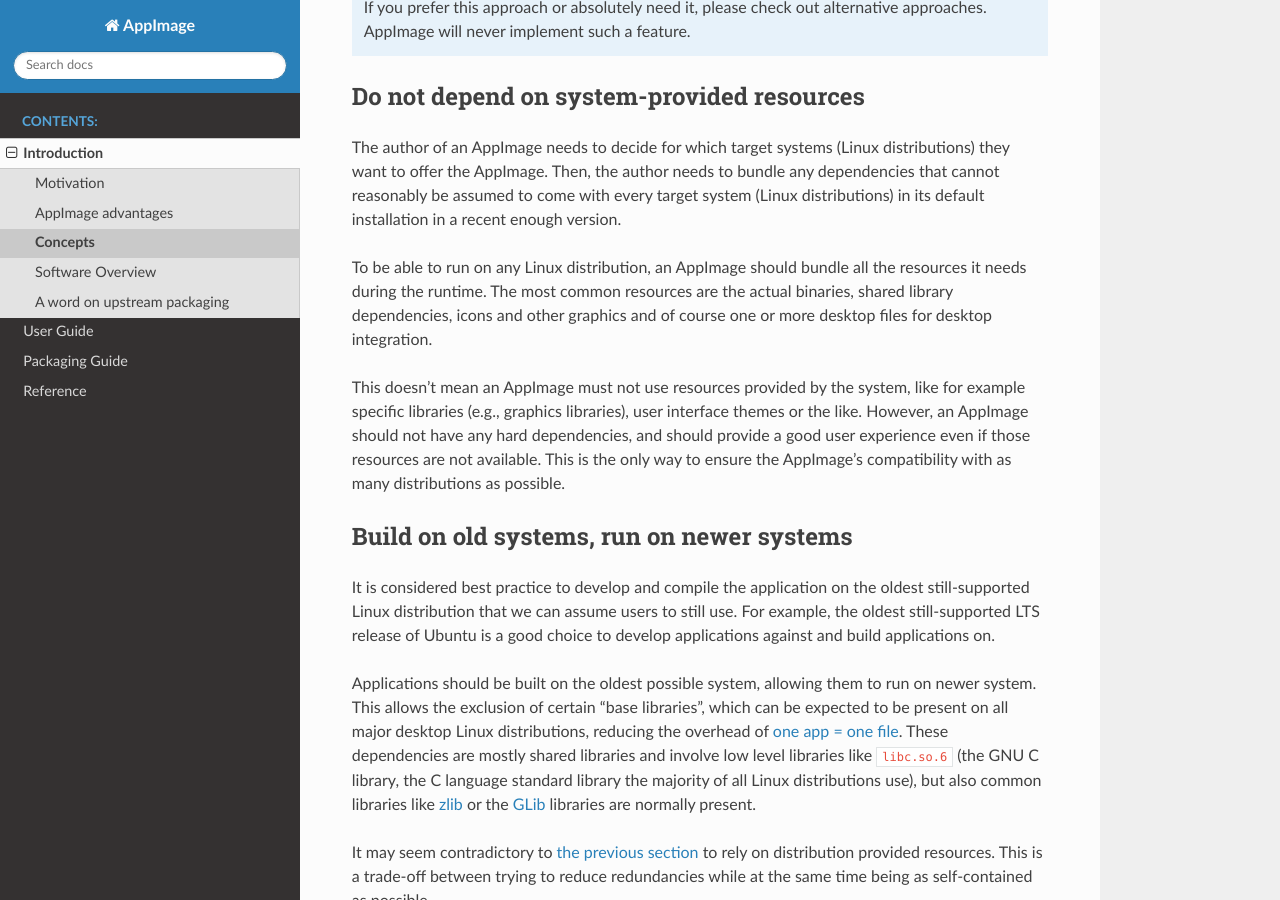
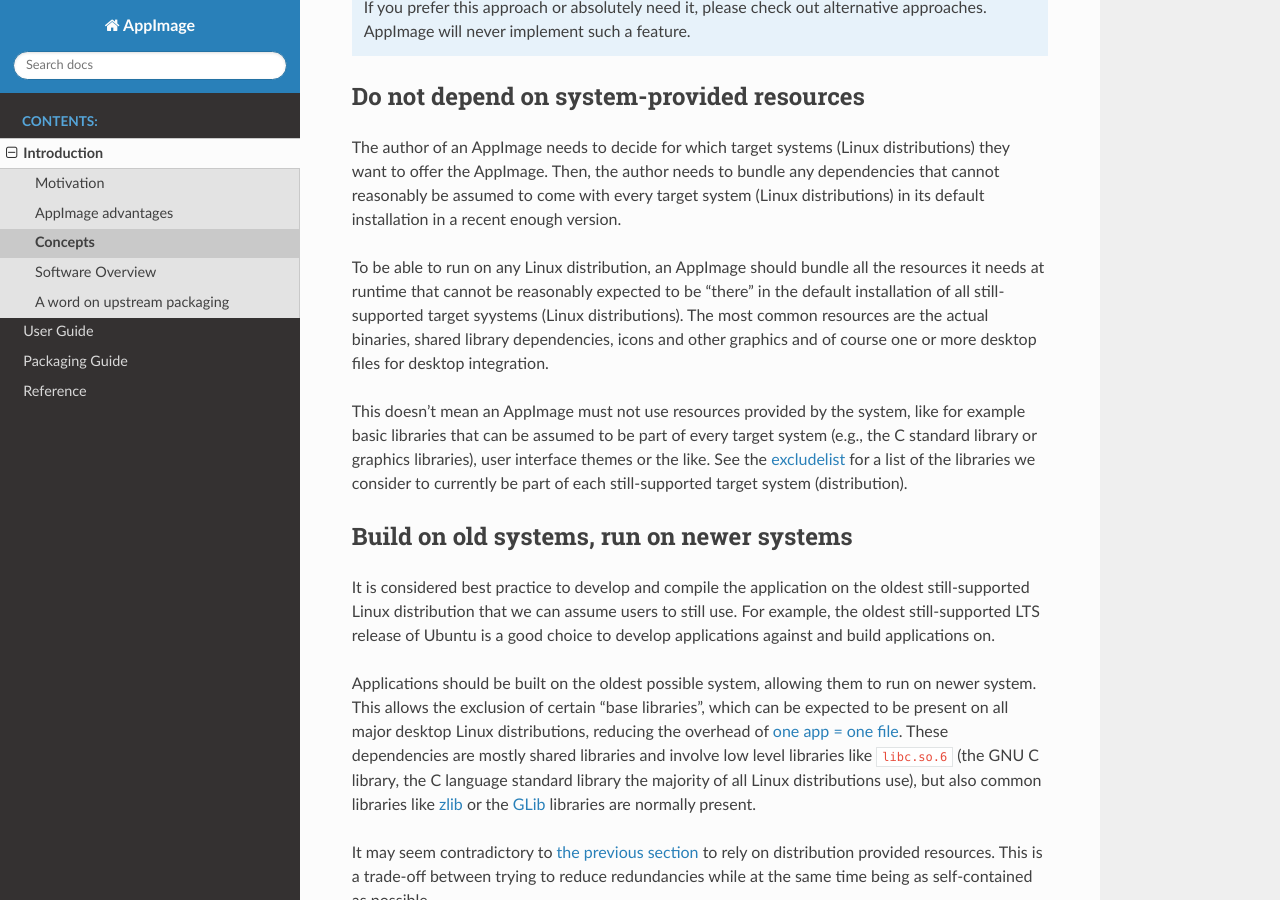
Before and after one commit to AppImage/docs.appimage.org, a Sphinx documentation site: the page built from source/introduction/concepts.rst, in a window 1280 px wide and 900 px high, scrolled down 812 px. Built offline with Sphinx 7.4.7 and the Read the Docs theme 2.0.0, drawn with Linux system fonts in a browser that asks for light colours.

Commit message:
Update concepts.rst

```diff
--- a/source/introduction/concepts.rst
+++ b/source/introduction/concepts.rst
@@ -28,9 +28,9 @@
 
 The author of an AppImage needs to decide for which target systems (Linux distributions) they want to offer the AppImage.  Then, the author needs to bundle any dependencies that cannot reasonably be assumed to come with every target system (Linux distributions) in its default installation in a recent enough version.
 
-To be able to run on any Linux distribution, an AppImage should bundle all the resources it needs during the runtime. The most common resources are the actual binaries, shared library dependencies, icons and other graphics and of course one or more desktop files for desktop integration.
+To be able to run on any Linux distribution, an AppImage should bundle all the resources it needs at runtime that cannot be reasonably expected to be "there" in the default installation of all still-supported target syystems (Linux distributions). The most common resources are the actual binaries, shared library dependencies, icons and other graphics and of course one or more desktop files for desktop integration.
 
-This doesn't mean an AppImage must not use resources provided by the system, like for example specific libraries (e.g., graphics libraries), user interface themes or the like. However, an AppImage should not have any hard dependencies, and should provide a good user experience even if those resources are not available. This is the only way to ensure the AppImage's compatibility with as many distributions as possible.
+This doesn't mean an AppImage must not use resources provided by the system, like for example basic libraries that can be assumed to be part of every target system (e.g., the C standard library or graphics libraries), user interface themes or the like. See the  `excludelist <https://github.com/AppImage/pkg2appimage/blob/master/excludelist>`_ for a list of the libraries we consider to currently be part of each still-supported target system (distribution).
 
 
 .. _build-on-old-systems:
```
